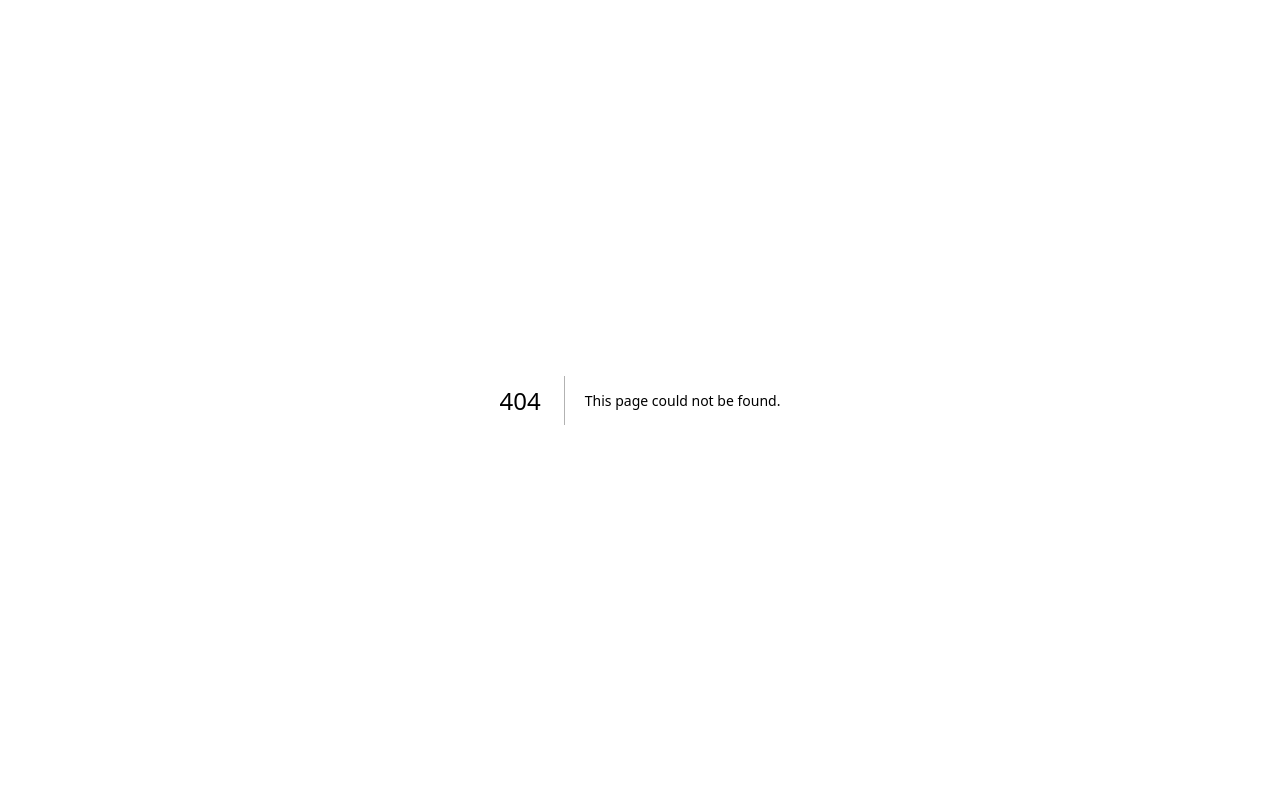
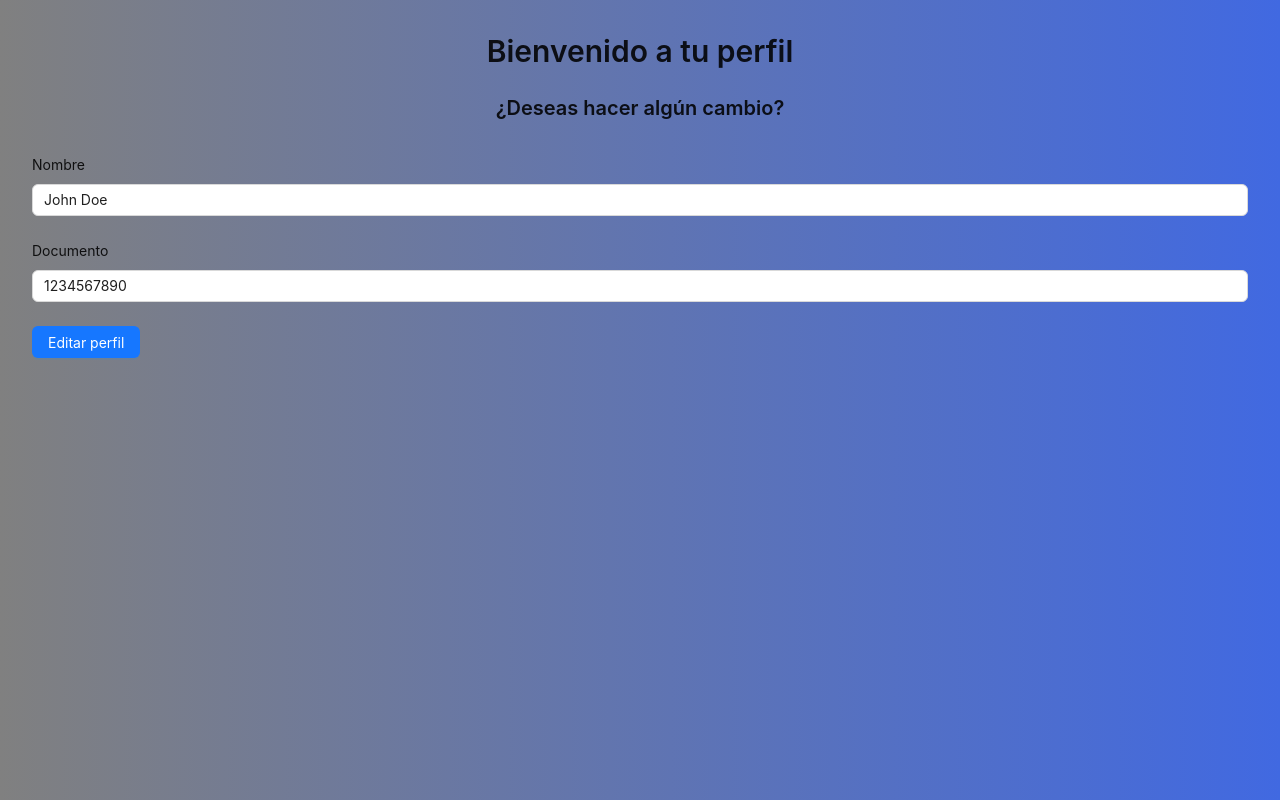
Before and after one commit to manuelg04/proyectoMtmWb, a Next.js app: page /profile in a window 1280 px wide. Before the commit this address had no page. Built offline with nearby package versions, Linux system fonts and the light colour scheme.

Commit message:
creando ruta para perfil del usuario

```diff
--- a/src/pages/dashboard/index.tsx
+++ b/src/pages/dashboard/index.tsx
@@ -486,7 +486,7 @@ const Dashboard: NextComponentType = () => {
 
           <Button
             type="text"
-            onClick={() => getProfile()}
+            onClick={() => router.push('/profile')}
             style={{
               alignSelf: 'flex-start',
               color: '#8B4513',
--- /dev/null
+++ b/src/pages/profile.tsx
@@ -0,0 +1,46 @@
+import React, { useState, useEffect } from 'react';
+import {
+  Form, Input, Button, Typography,
+} from 'antd';
+import styles from '../../styles/Profile.module.css';
+
+const { Title } = Typography;
+
+const Profile = () => {
+  // Simula los datos del perfil del usuario
+  const [userProfile, setUserProfile] = useState({ name: '', document: '' });
+
+  // Simula la obtención de datos del perfil
+  useEffect(() => {
+    const fetchData = async () => {
+      const fetchedUserProfile = {
+        name: 'John Doe',
+        document: '1234567890',
+      };
+      setUserProfile(fetchedUserProfile);
+    };
+    fetchData();
+  }, []);
+
+  return (
+    <div className={styles.container}>
+      <div className={styles.titleContainer}>
+        <Title level={2}>Bienvenido a tu perfil</Title>
+        <Title level={4}>¿Deseas hacer algún cambio?</Title>
+      </div>
+      <Form layout="vertical">
+        <Form.Item label="Nombre">
+          <Input value={userProfile.name} readOnly />
+        </Form.Item>
+        <Form.Item label="Documento">
+          <Input value={userProfile.document} readOnly />
+        </Form.Item>
+        <Form.Item>
+          <Button type="primary">Editar perfil</Button>
+        </Form.Item>
+      </Form>
+    </div>
+  );
+};
+
+export default Profile;
--- /dev/null
+++ b/styles/Profile.module.css
@@ -0,0 +1,10 @@
+.container {
+    background-image: linear-gradient(to right, gray, royalblue);
+    min-height: 100vh;
+    padding: 2rem;
+  }
+
+  .titleContainer {
+    text-align: center;
+    margin-bottom: 2rem;
+  }
```
